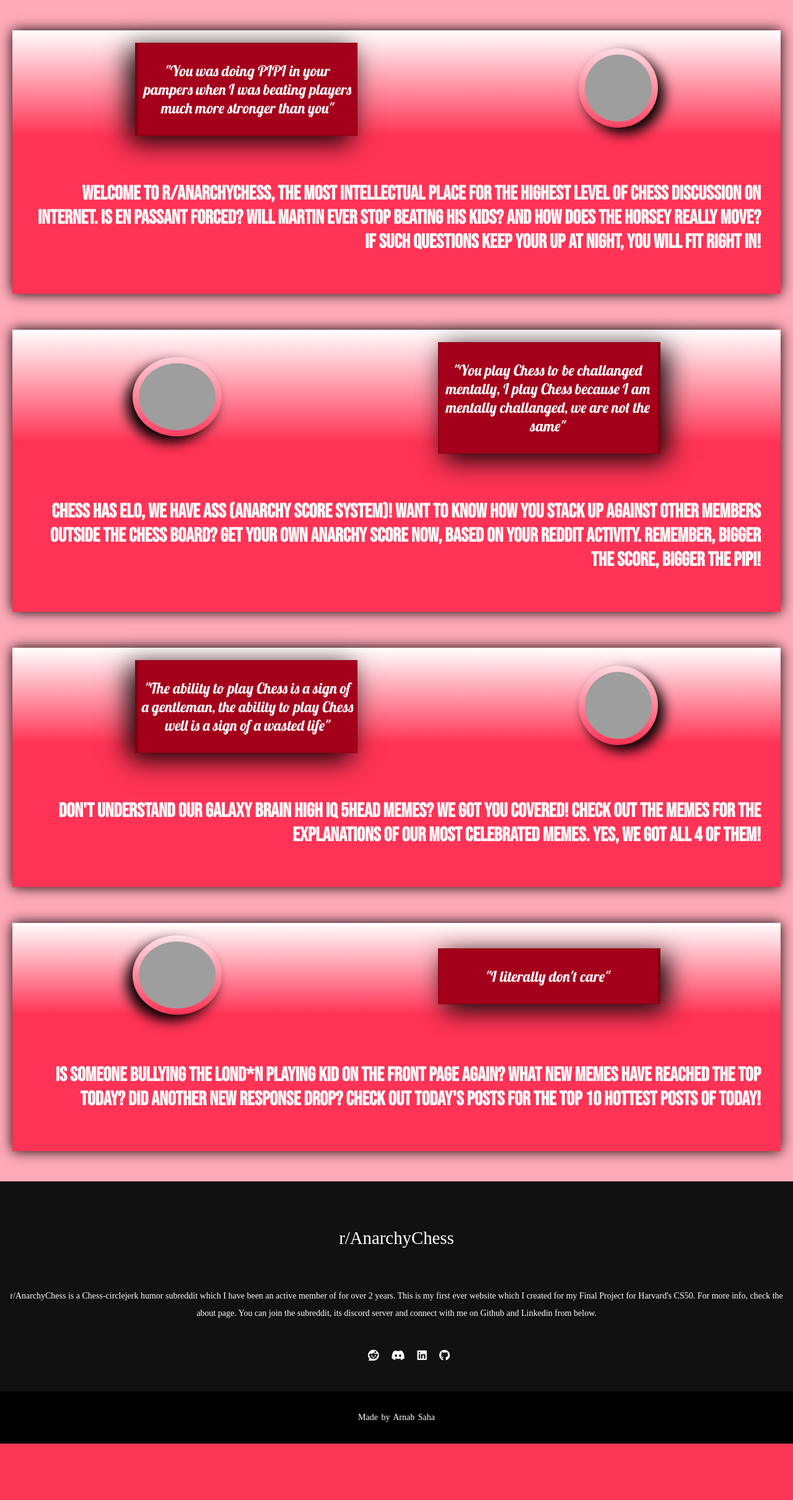
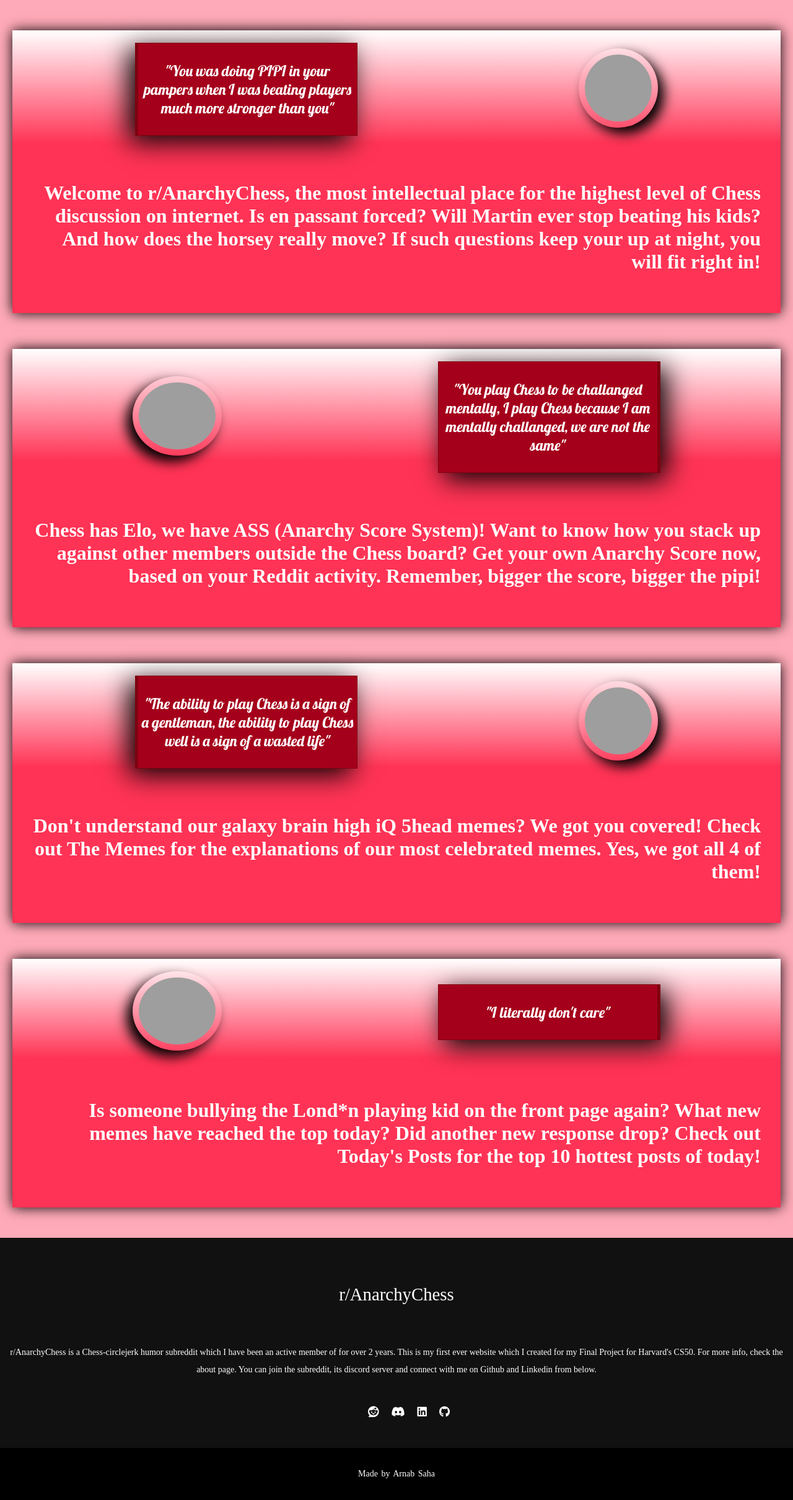
Before and after one commit to arnab4477/r_AnarchyChess-website, a Flask app: page / in a window 1280 px wide. Shown: the part 75-2495 px from the top of the page at 62% size. Before the commit the page ends 2404 px from the top, so only its background shows below. Run offline with Flask 2, Linux system fonts and the light colour scheme; some libraries are stand-ins or nearby versions; grey boxes are pictures that could not be loaded.

Commit message:
Update style.css

```diff
--- a/static/style.css
+++ b/static/style.css
@@ -1,5 +1,4 @@
 @import url('https://fonts.googleapis.com/css2?family=Lobster&display=swap');
-@import url('https://fonts.googleapis.com/css2?family=Bebas+Neue&family=Lobster&display=swap');
 
 * {
     box-sizing: border-box;
@@ -206,7 +205,6 @@ header {
     font-weight: bold;
     font-size: 32px;
     color: rgb(255, 253, 253);
-    font-family: 'Bebas Neue', cursive;
 }
 
 @media (max-width: 500px) {
```
